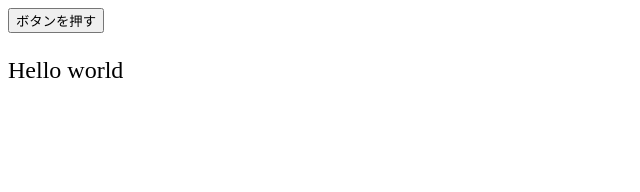
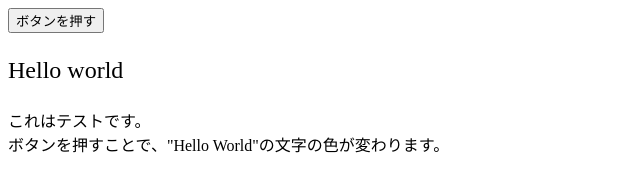
Before and after one commit to S-Akap/2023_ds, a plain HTML site: page index.htm in a window 1280 px wide. Shown: the whole page, without its empty margins (0-640 px from the left). Drawn offline with Linux system fonts and the light colour scheme.

Commit message:
Update index.htm
修正：ボタン機能の説明文を追加

```diff
--- a/index.htm
+++ b/index.htm
@@ -13,7 +13,7 @@
   <body>
     <button onclick="showRainbowText()">ボタンを押す</button>
     <p id="text">Hello world</p>
-
+    <p>これはテストです。<br>ボタンを押すことで、"Hello World"の文字の色が変わります。</p>
     <script>
       function showRainbowText() {
         var textElement = document.getElementById("text");
```
